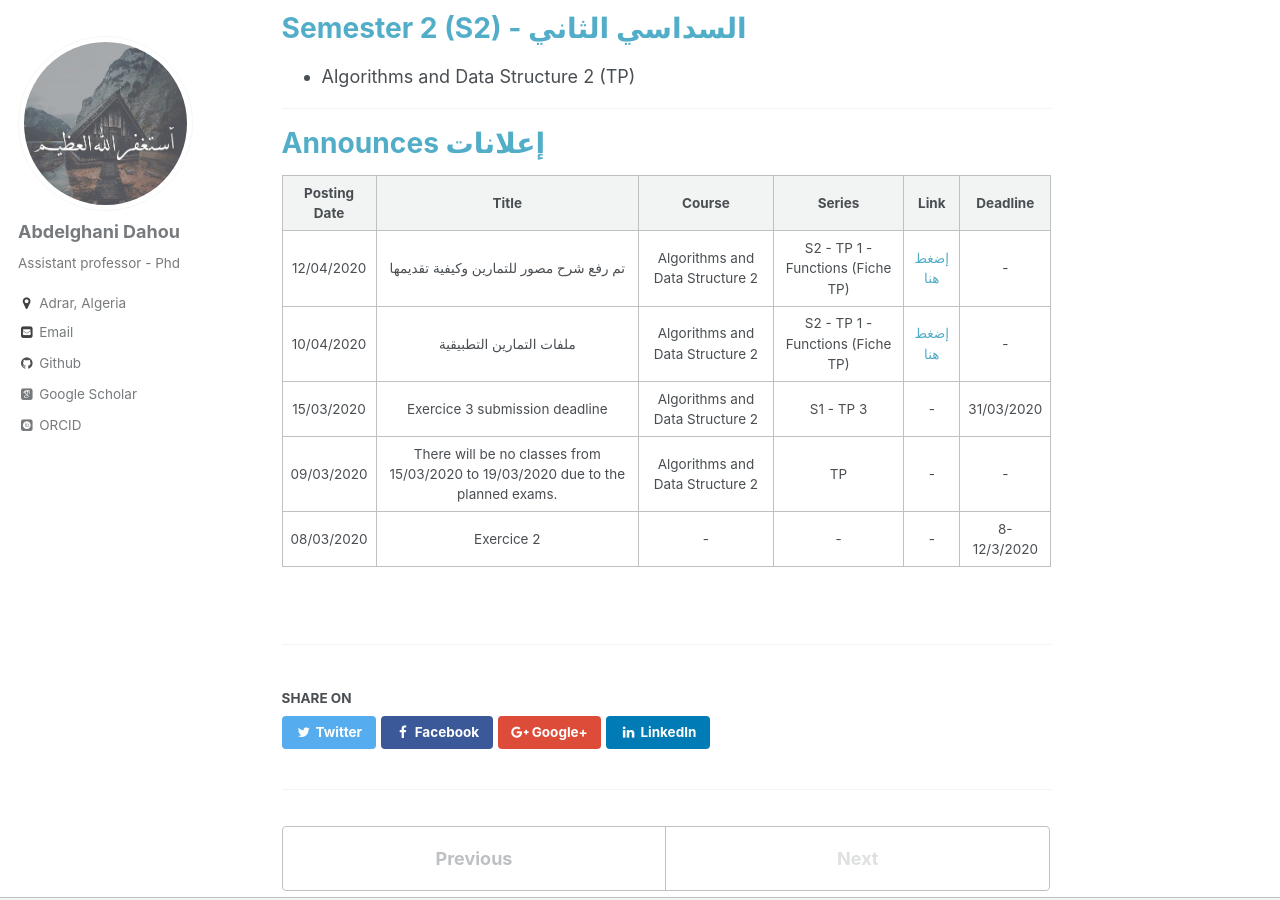
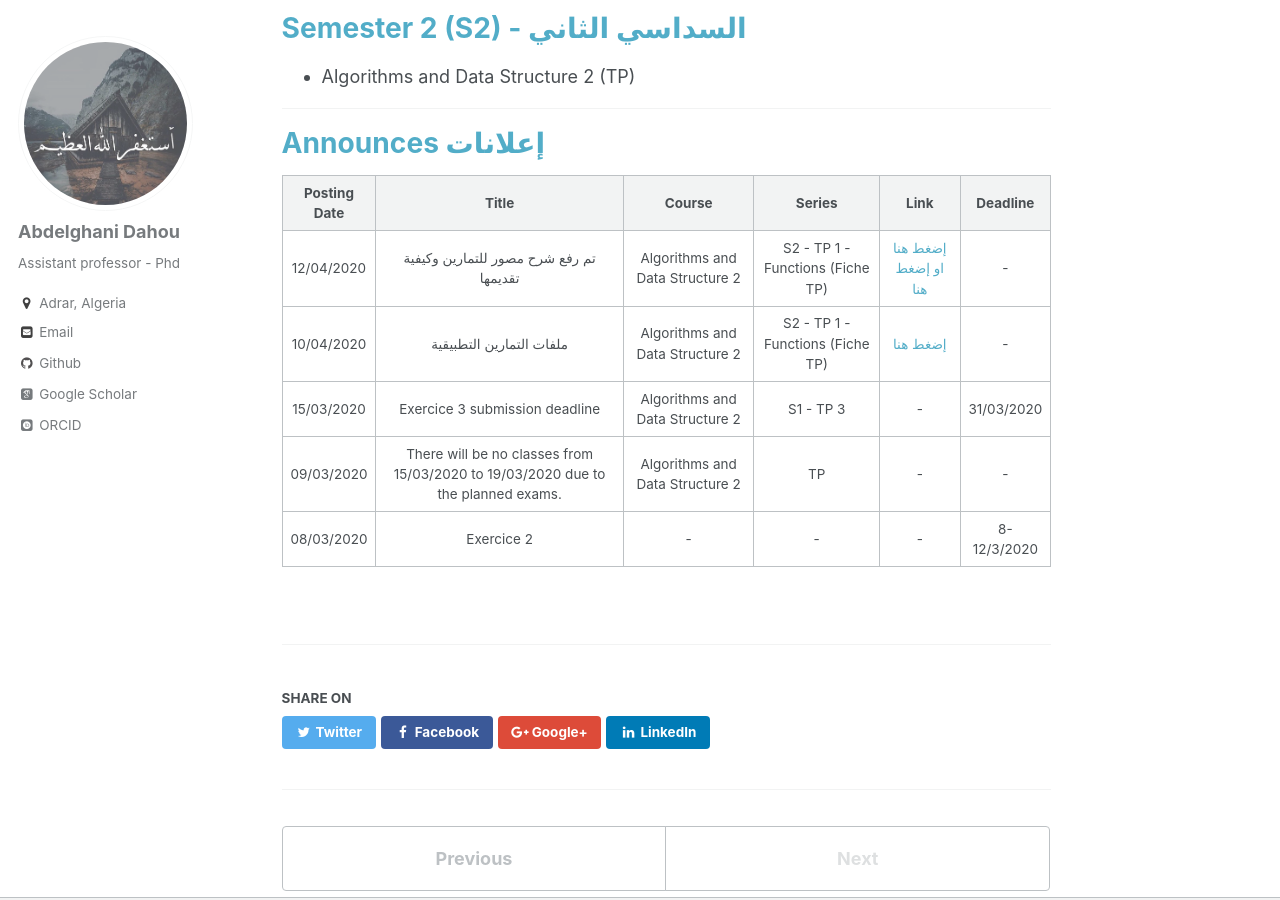
Before and after one commit to dr-dahou-adrar/dr-dahou-adrar.github.io, a Jekyll site: the page built from _teaching/Academic_year_2019_2020.md, in a window 1280 px wide and 900 px high, scrolled down 487 px. Built offline with Jekyll 4.4.1, drawn with Linux system fonts in a browser that asks for light colours; some web fonts are replaced.

Commit message:
Update Academic_year_2019_2020.md

```diff
--- a/_teaching/Academic_year_2019_2020.md
+++ b/_teaching/Academic_year_2019_2020.md
@@ -34,7 +34,7 @@ Assigned list of classes for this year: Algorithms and Data Structures 1-2, Nume
 
 |Posting Date| Title | Course | Series | Link | Deadline |
 |:----------:|:----------:|:----------:|:----------:|:----------:|:----------:|
-|12/04/2020|تم رفع شرح مصور للتمارين  وكيفية تقديمها|Algorithms and Data Structure 2|S2 - TP 1 - Functions (Fiche TP)| [إضغط هنا ](https://drive.google.com/file/d/1E6w6ojhqDbdDbMgkTiDOr8o9FuYBvISh/view) |-|
+|12/04/2020|تم رفع شرح مصور للتمارين  وكيفية تقديمها|Algorithms and Data Structure 2|S2 - TP 1 - Functions (Fiche TP)| [إضغط هنا ](https://drive.google.com/file/d/1E6w6ojhqDbdDbMgkTiDOr8o9FuYBvISh/view) [او إضغط هنا ](https://www.youtube.com/watch?v=bEWbg0xvlLM)|-|
 |10/04/2020|ملفات التمارين التطبيقية|Algorithms and Data Structure 2|S2 - TP 1 - Functions (Fiche TP)|[إضغط هنا](https://elearning.univ-adrar.dz/course/view.php?id=266)|-|
 |15/03/2020|Exercice 3 submission deadline|Algorithms and Data Structure 2|S1 - TP 3| - |31/03/2020|
 |09/03/2020|There will be no classes from 15/03/2020 to 19/03/2020 due to the planned exams.| Algorithms and Data Structure 2 | TP |-|-|
```
